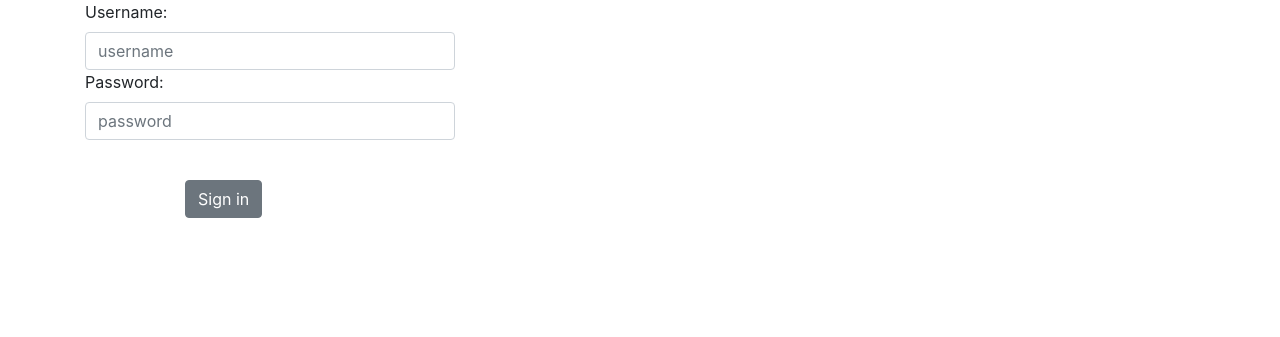
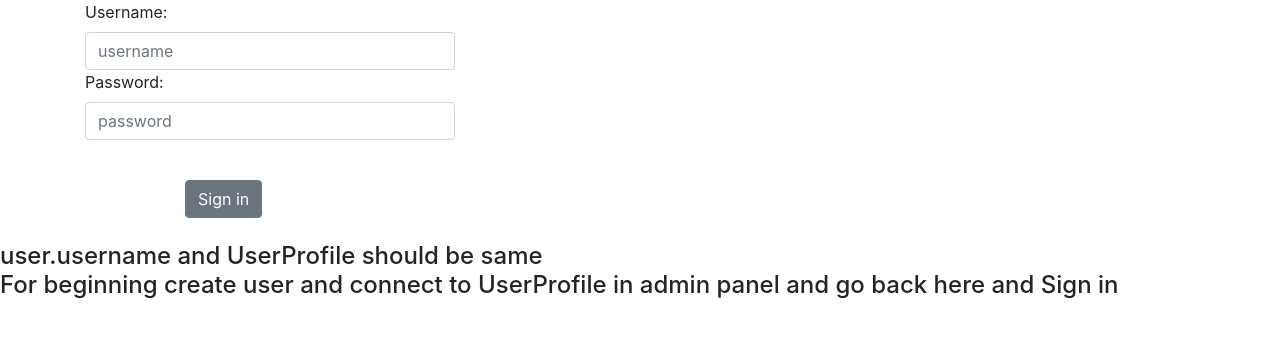
Before and after one commit to Zamanbek-hub/TasktoValidate, a Django app: page / in a window 1280 px wide. Shown: the top 337 px of the page. Run offline with Django 3.2, Linux system fonts and the light colour scheme; some libraries are stand-ins or nearby versions.

Commit message:
I hope it is finish

```diff
--- a/task/templates/task/auth.html
+++ b/task/templates/task/auth.html
@@ -30,6 +30,10 @@
 
     </form>
 
+    <h4>user.username and UserProfile should be same <br>
+        For beginning create user and connect to UserProfile in admin panel
+        and go back here and Sign in</h4>
+
     <script src="https://code.jquery.com/jquery-3.2.1.slim.min.js"
         integrity="sha384-KJ3o2DKtIkvYIK3UENzmM7KCkRr/rE9/Qpg6aAZGJwFDMVNA/GpGFF93hXpG5KkN" crossorigin="anonymous">
     </script>
--- a/task/templates/task/profileListLinks.html
+++ b/task/templates/task/profileListLinks.html
@@ -55,6 +55,8 @@
     </form>
 
     <h4>Press ID s to locate userProfile </h4>
+
+    <h5>Loged User can Edit any Profiles</h5>
     {% endif %}
 
     <script src="https://code.jquery.com/jquery-3.2.1.slim.min.js"
```
Also changed, not shown: db.sqlite3.
